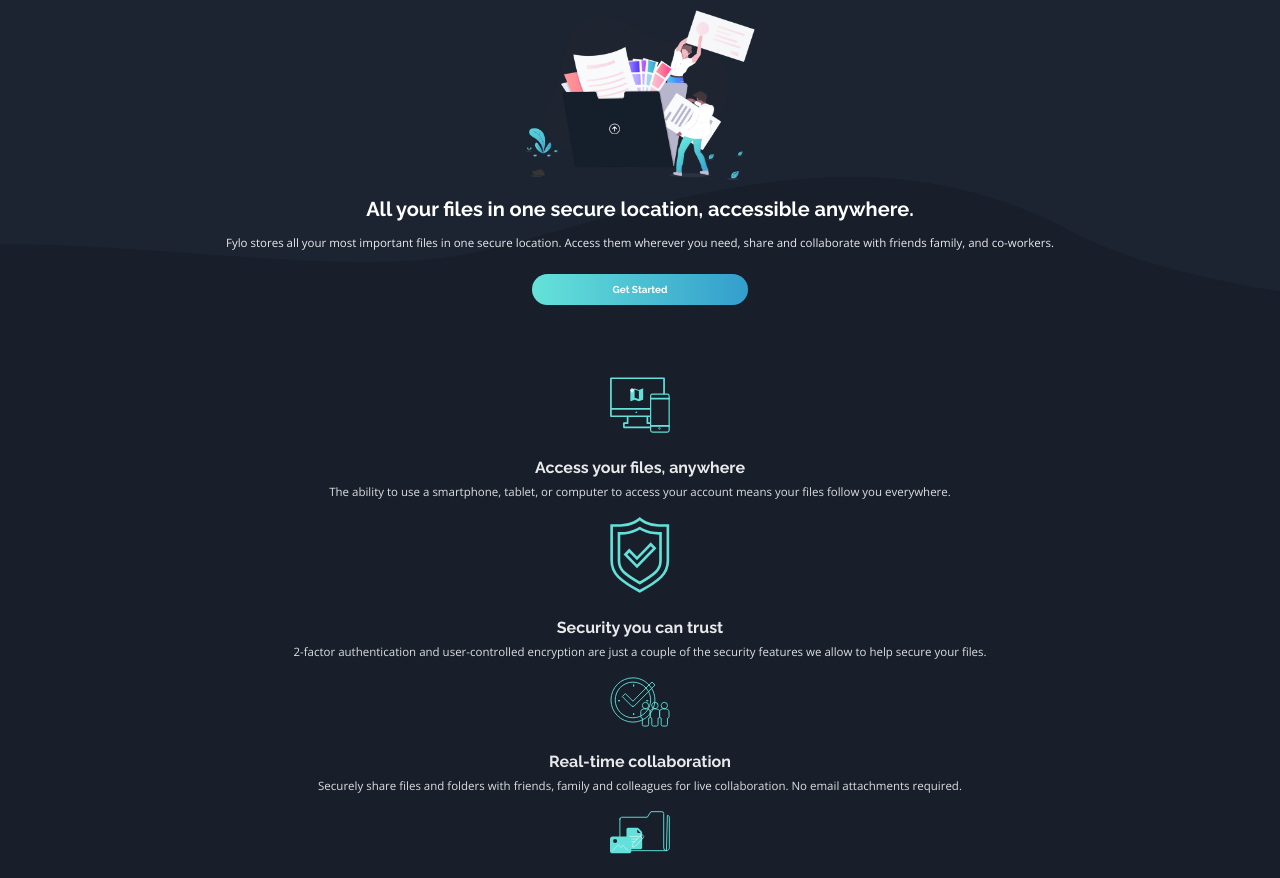
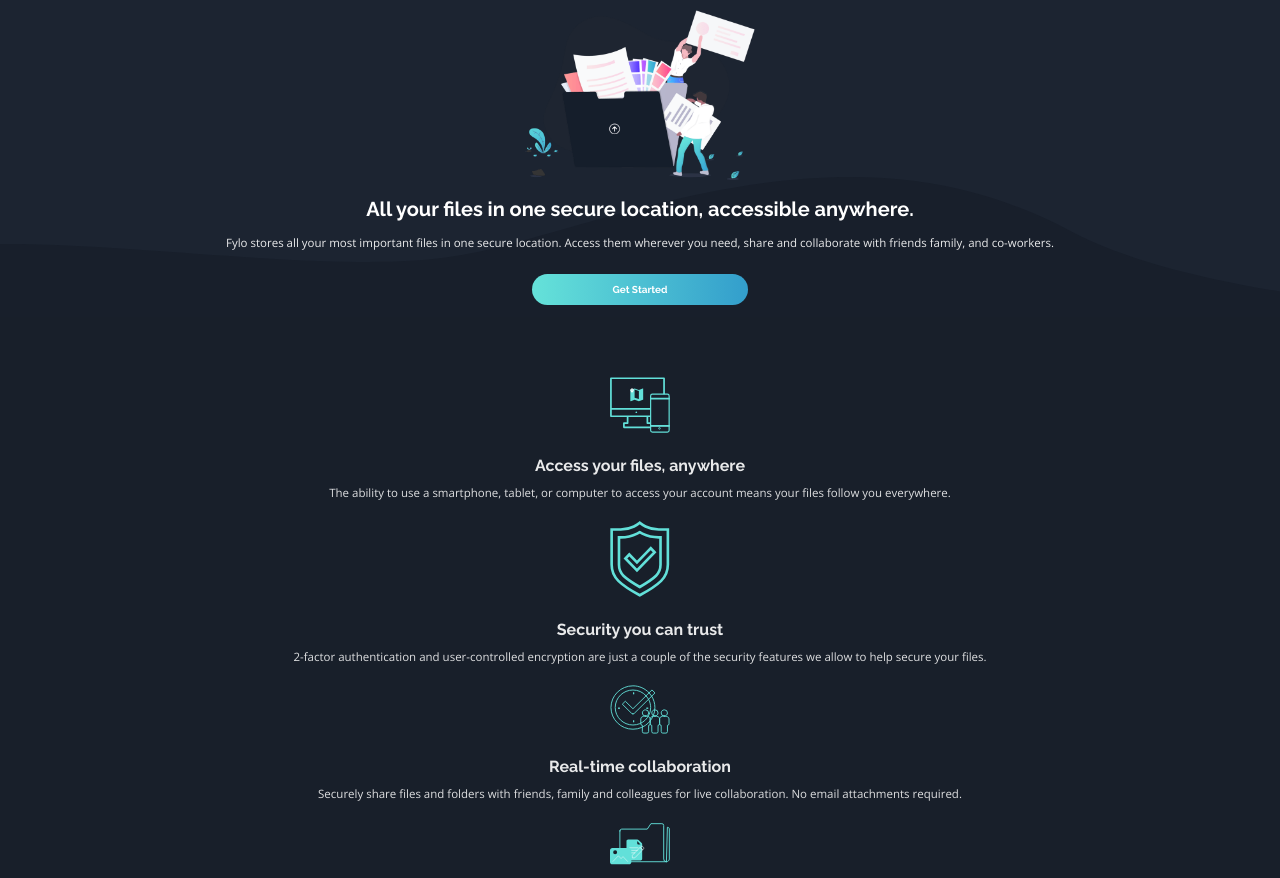
Before and after one commit to P-amian45/007.fylo-dark-theme-landing-page-master, a website: page index.html in a window 1280 px wide. Shown: the part 63-941 px from the top of the page. Drawn offline with nearby package versions, Linux system fonts and the light colour scheme.

Commit message:
ending service section

```diff
--- a/styles/sass/_components.scss
+++ b/styles/sass/_components.scss
@@ -88,5 +88,7 @@
         font-size: $header-description;
         color: $white;
         opacity: 85%;
+        line-height: 1.5;
+        text-align: center;
     }
 }
--- a/styles/sass/_layout.scss
+++ b/styles/sass/_layout.scss
@@ -48,6 +48,16 @@
 //SERVICE GRID LAYOUT
 
 .services-grid{
-    text-align: center;
     padding: 0 3rem;
+    display: flex;
+    flex-direction: column;
+    justify-content: center;
+    align-items: center;
 }
+
+.service{
+    display: flex;
+    flex-direction: column;
+    justify-content: center;
+    align-items: center;
+}
```
Also changed, not shown: styles/css/style.css.
